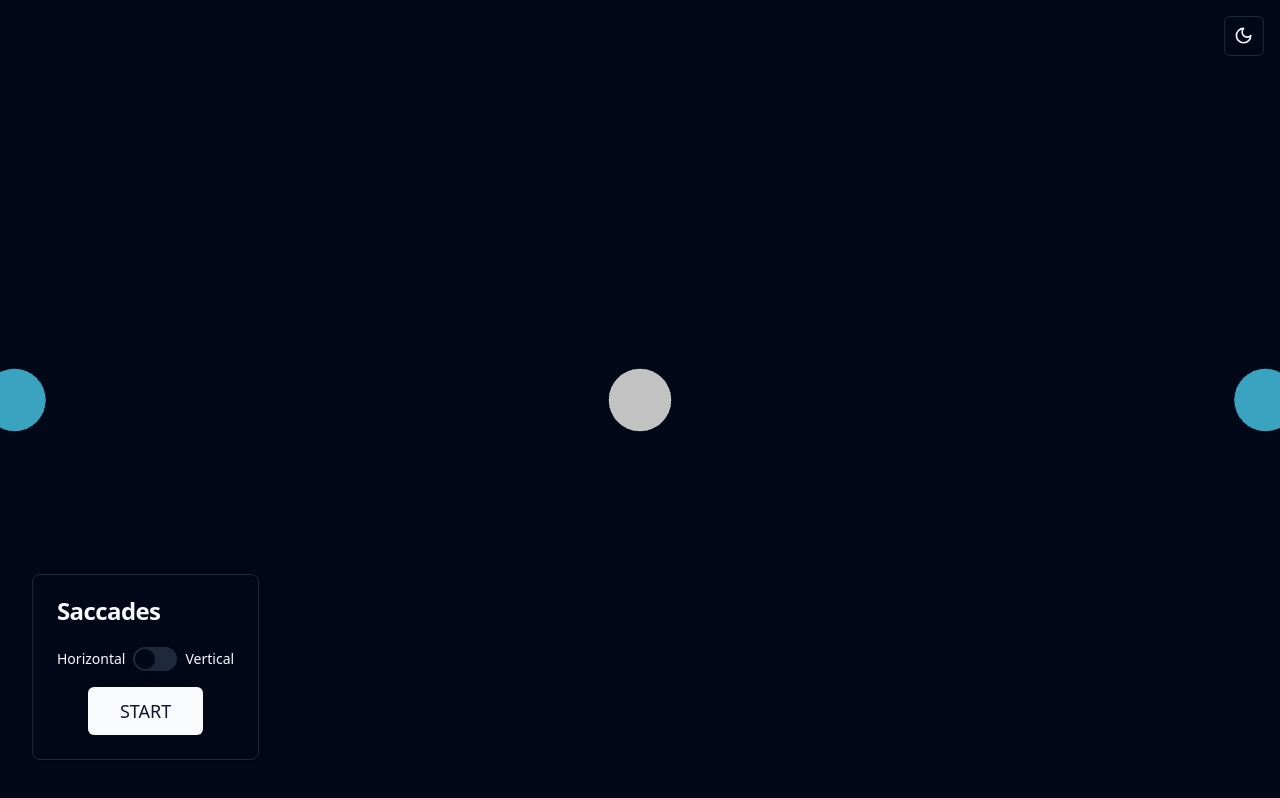
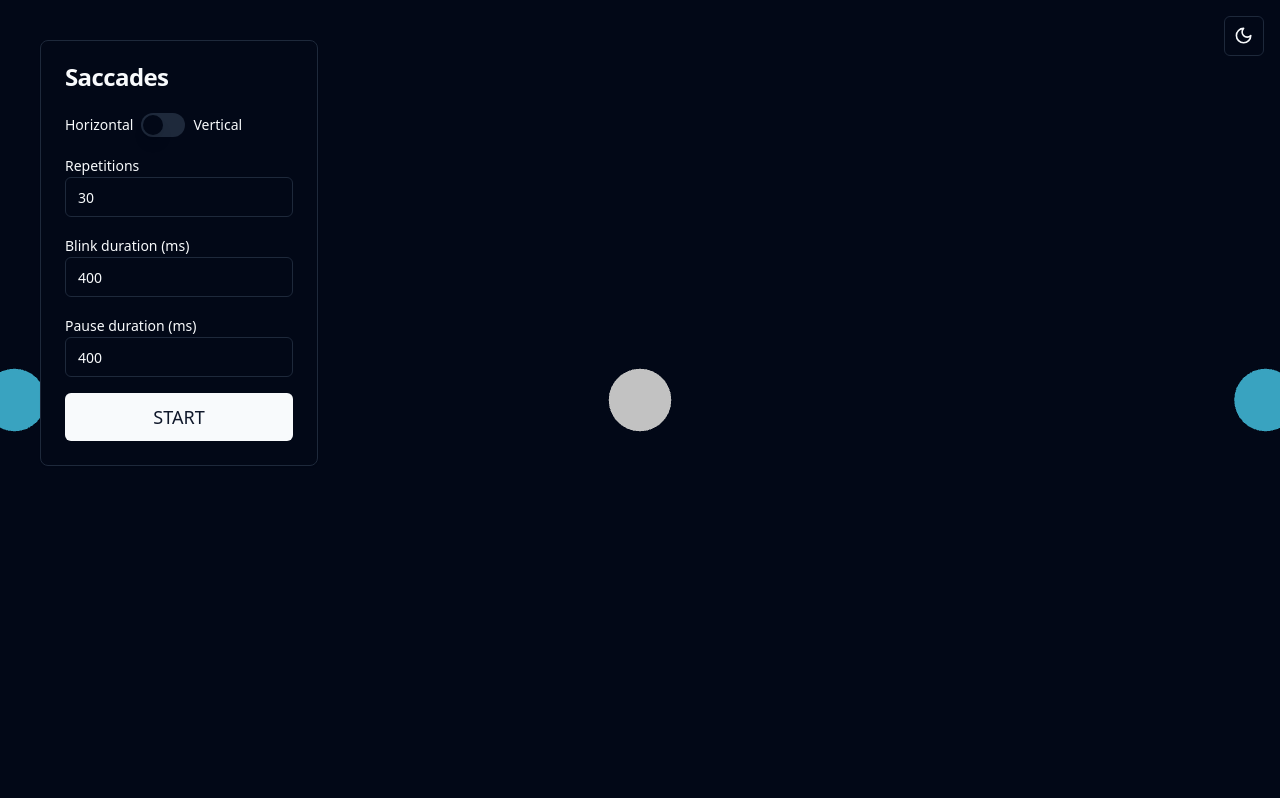
Before and after one commit to anderskk/neuro-tasks, a React (Vite) app: page / in a window 1280 px wide. Built offline with nearby package versions, Linux system fonts and the light colour scheme.

Commit message:
game config

```diff
--- a/package.json
+++ b/package.json
@@ -12,6 +12,7 @@
   "dependencies": {
     "@radix-ui/react-dropdown-menu": "^2.0.6",
     "@radix-ui/react-label": "^2.0.2",
+    "@radix-ui/react-slider": "^1.1.2",
     "@radix-ui/react-slot": "^1.0.2",
     "@radix-ui/react-switch": "^1.0.3",
     "@react-three/fiber": "^8.15.16",
@@ -26,6 +27,7 @@
     "three": "^0.161.0"
   },
   "devDependencies": {
+    "@biomejs/biome": "1.5.3",
     "@types/react": "^18.2.43",
     "@types/react-dom": "^18.2.17",
     "@typescript-eslint/eslint-plugin": "^6.14.0",
--- a/src/components/index.ts
+++ b/src/components/index.ts
@@ -1,6 +1,8 @@
 export * from "./ui/Button"
 export * from "./ui/Card"
-export * from "./ui/DropdownMenu.tsx"
+export * from "./ui/DropdownMenu"
+export * from "./ui/Input"
 export * from "./ui/Label"
+export * from "./ui/Slider"
 export * from "./ui/Switch"
 export * from "./ui/theme"
--- /dev/null
+++ b/src/components/ui/Input.tsx
@@ -0,0 +1,25 @@
+import * as React from "react"
+
+import { cn } from "@utils"
+
+export interface InputProps
+  extends React.InputHTMLAttributes<HTMLInputElement> {}
+
+const Input = React.forwardRef<HTMLInputElement, InputProps>(
+  ({ className, type, ...props }, ref) => {
+    return (
+      <input
+        type={type}
+        className={cn(
+          "flex h-10 w-full rounded-md border border-input bg-background px-3 py-2 text-sm ring-offset-background file:border-0 file:bg-transparent file:text-sm file:font-medium placeholder:text-muted-foreground focus-visible:outline-none focus-visible:ring-2 focus-visible:ring-ring focus-visible:ring-offset-2 disabled:cursor-not-allowed disabled:opacity-50",
+          className
+        )}
+        ref={ref}
+        {...props}
+      />
+    )
+  }
+)
+Input.displayName = "Input"
+
+export { Input }
--- a/src/saccades/SaccadesModule.tsx
+++ b/src/saccades/SaccadesModule.tsx
@@ -1,137 +1,197 @@
-import {Canvas, Vector3} from "@react-three/fiber";
-import {useCallback, useMemo, useState} from "react";
-import {GameConfig, OrientationConfig} from "./types/GameConfig.ts";
-import './styles.css';
-import {Button, Card, CardContent, CardHeader, CardTitle, useTheme} from "@components";
-import {OrientationSwitch} from "./components/OrientationSwitch.tsx";
-import {MeshCircle} from "./components/MeshCircle.tsx";
+import { useTheme, } from "@components";
+import { Canvas, Vector3 } from "@react-three/fiber";
+import { useCallback, useMemo, useState } from "react";
+import { MeshCircle } from "./components/MeshCircle.tsx";
+import "./styles.css";
+import { GameConfig, OrientationConfig } from "./types/GameConfig.ts";
+import { ConfigCard } from './components/ConfigCard.tsx';
 
 interface GameState {
-    state: 'playing' | 'notPlaying';
-    leftCircle: 'show' | 'hide';
-    rightCircle: 'show' | 'hide';
+	state: "playing" | "notPlaying";
+	leftCircle: "show" | "hide";
+	rightCircle: "show" | "hide";
 }
 
 const initGameState: GameState = {
-    state: 'notPlaying',
-    leftCircle: 'show',
-    rightCircle: 'show',
-}
+	state: "notPlaying",
+	leftCircle: "show",
+	rightCircle: "show",
+};
 
 const initHorizontalConfig: OrientationConfig = {
 	repetitions: 30,
 	circleColors: {
 		lightMode: {
-            center: '#000',
-            sides: '#328bff',
+			center: "#000",
+			sides: "#328bff",
 		},
 		darkMode: {
-            center: '#fff',
-            sides: '#4aceff',
-        }
+			center: "#fff",
+			sides: "#4aceff",
+		},
 	},
 	circleDistance: 6,
-    blinkInterval: 400,
-    pauseInterval: 400,
-}
+	blinkDuration: 400,
+	pauseDuration: 400,
+};
 
 const initVerticalConfig: OrientationConfig = {
 	...initHorizontalConfig,
 	circleDistance: 3.2,
-}
+};
 
 const initGameConfig: GameConfig = {
-    orientation: 'horizontal',
+	orientation: "horizontal",
 	horizontal: initHorizontalConfig,
 	vertical: initVerticalConfig,
-}
+};
 
 function SaccadesModule() {
-    const {resolveTheme} = useTheme();
+	const { resolveTheme } = useTheme();
 	const [gameConfig, setGameConfig] = useState<GameConfig>(initGameConfig);
 	const [gameState, setGameState] = useState<GameState>(initGameState);
-    const orientationConfig = useMemo(() => gameConfig[gameConfig.orientation], [gameConfig]);
+	// biome-ignore lint/correctness/useExhaustiveDependencies: <explanation>
+  const  orientationConfig = useMemo(
+		() => gameConfig[gameConfig.orientation],
+		[gameConfig],
+	);
 	const leftCirclePosition: Vector3 = useMemo(() => {
-        return gameConfig.orientation === 'horizontal' ? [orientationConfig.circleDistance, 0, 0] : [0, orientationConfig.circleDistance, 0];
+		return gameConfig.orientation === "horizontal"
+			? [orientationConfig.circleDistance, 0, 0]
+			: [0, orientationConfig.circleDistance, 0];
 	}, [gameConfig.orientation, orientationConfig.circleDistance]);
 	const circleColors = useMemo(() => {
-        return resolveTheme() === 'light' ? orientationConfig.circleColors.lightMode : orientationConfig.circleColors.darkMode
+		return resolveTheme() === "light"
+			? orientationConfig.circleColors.lightMode
+			: orientationConfig.circleColors.darkMode;
 	}, [resolveTheme, orientationConfig]);
 
 	const rightCirclePosition: Vector3 = useMemo(() => {
-        return gameConfig.orientation === 'horizontal' ? [-orientationConfig.circleDistance, 0, 0] : [0, -orientationConfig.circleDistance, 0];
+		return gameConfig.orientation === "horizontal"
+			? [-orientationConfig.circleDistance, 0, 0]
+			: [0, -orientationConfig.circleDistance, 0];
 	}, [gameConfig.orientation, orientationConfig.circleDistance]);
 
-    const startHideCircleInterval = useCallback(() =>
+	const startHideCircleInterval = useCallback(
+		() =>
 			setInterval(() => {
 				const random = Math.random();
 				if (random < 0.5) {
-                    setGameState((prevState) => ({...prevState, leftCircle: 'hide'}));
+					setGameState((prevState) => ({ ...prevState, leftCircle: "hide" }));
 				} else {
-                    setGameState((prevState) => ({...prevState, rightCircle: 'hide'}));
+					setGameState((prevState) => ({ ...prevState, rightCircle: "hide" }));
 				}
-            }, orientationConfig.blinkInterval + orientationConfig.pauseInterval)
-        , [orientationConfig.blinkInterval, orientationConfig.pauseInterval]);
+			}, orientationConfig.blinkDuration + orientationConfig.pauseDuration),
+		[orientationConfig.blinkDuration, orientationConfig.pauseDuration],
+	);
 
-    const startShowCirclesInterval = useCallback(() => setInterval(() => {
-            setGameState((prevState) => ({...prevState, leftCircle: 'show', rightCircle: 'show'}));
-        }, orientationConfig.blinkInterval + orientationConfig.pauseInterval),
-        [orientationConfig.blinkInterval, orientationConfig.pauseInterval])
+	const startShowCirclesInterval = useCallback(
+		() =>
+			setInterval(() => {
+				setGameState((prevState) => ({
+					...prevState,
+					leftCircle: "show",
+					rightCircle: "show",
+				}));
+			}, orientationConfig.blinkDuration + orientationConfig.pauseDuration),
+		[orientationConfig.blinkDuration, orientationConfig.pauseDuration],
+	);
 
 	const startGame = useCallback(() => {
-        setGameState((prevState) => ({...prevState, state: 'playing'}));
+		setGameState((prevState) => ({ ...prevState, state: "playing" }));
 		let hideCircleIntervalId: number;
 		setTimeout(() => {
 			hideCircleIntervalId = startHideCircleInterval();
-        }, orientationConfig.pauseInterval);
+		}, orientationConfig.pauseDuration);
 		const showCirclesIntervalId = startShowCirclesInterval();
-        const gameTime = (orientationConfig.repetitions + 1) * (orientationConfig.blinkInterval + orientationConfig.pauseInterval);
+		const gameTime =
+			(orientationConfig.repetitions + 1) *
+			(orientationConfig.blinkDuration + orientationConfig.pauseDuration);
 
 		setTimeout(() => {
 			clearInterval(hideCircleIntervalId);
 			clearInterval(showCirclesIntervalId);
 			setGameState(initGameState);
 		}, gameTime);
-    }, [orientationConfig.repetitions, orientationConfig.blinkInterval, orientationConfig.pauseInterval, startHideCircleInterval, startShowCirclesInterval]);
+	}, [
+		orientationConfig.repetitions,
+		orientationConfig.blinkDuration,
+		orientationConfig.pauseDuration,
+		startHideCircleInterval,
+		startShowCirclesInterval,
+	]);
 
-    const isPlaying = gameState.state === 'playing';
+	const isPlaying = gameState.state === "playing";
+
+	const toggleOrientation = () =>
+		setGameConfig((prevState) => ({
+			...prevState,
+			orientation:
+				prevState.orientation === "horizontal"
+					? "vertical"
+					: "horizontal",
+		}))
+
+	const onRepetitionChange = (num: number) => setGameConfig((prevState) => ({
+		...prevState,
+		[prevState.orientation]: {
+			...prevState[prevState.orientation],
+			repetitions: num
+		}
+	}))
+
+	const onBlinkDurationChange = (num: number) => setGameConfig((prevState) => ({
+		...prevState,
+		[prevState.orientation]: {
+			...prevState[prevState.orientation],
+			blinkDuration: num
+		}
+	}))
+
+	const onPauseDurationChange = (num: number) => setGameConfig((prevState) => ({
+		...prevState,
+		[prevState.orientation]: {
+			...prevState[prevState.orientation],
+			pauseDuration: num
+		}
+	}))
 
 	return (
 		<>
 			<Canvas>
-                <ambientLight intensity={1.5}/>
-                {gameState.leftCircle === 'show' && (
-                    <MeshCircle position={leftCirclePosition}
-                                color={circleColors.sides} radius={0.3}/>
+				<ambientLight intensity={1.5} />
+				{gameState.leftCircle === "show" && (
+					<MeshCircle
+						position={leftCirclePosition}
+						color={circleColors.sides}
+						radius={0.3}
+					/>
 				)}
-                <MeshCircle position={[0, 0, 0]}
-                            color={circleColors.center} radius={0.3}/>
-                {gameState.rightCircle === 'show' && (
-                    <MeshCircle position={rightCirclePosition}
-                                color={circleColors.sides} radius={0.3}/>
+				<MeshCircle
+					position={[0, 0, 0]}
+					color={circleColors.center}
+					radius={0.3}
+				/>
+				{gameState.rightCircle === "show" && (
+					<MeshCircle
+						position={rightCirclePosition}
+						color={circleColors.sides}
+						radius={0.3}
+					/>
 				)}
 			</Canvas>
 			{!isPlaying && (
-                <Card className="fixed left-8 bottom-10">
-                    <CardHeader>
-                        <CardTitle>Saccades</CardTitle>
-                    </CardHeader>
-                    <CardContent className="flex flex-col items-center space-y-4">
-                        <OrientationSwitch value={gameConfig.orientation}
-                                           onToggle={() => setGameConfig((prevState) => ({
-                                               ...prevState,
-                                               orientation: prevState.orientation === 'horizontal' ? 'vertical' : 'horizontal'
-                                           }))}/>
-                        <Button onClick={startGame} size="lg"
-                                type="button">
-                            START
-                        </Button>
-                    </CardContent>
-                </Card>
-            )
-            }
+				<ConfigCard
+					gameConfig={gameConfig}
+					toggleOrientation={toggleOrientation}
+					startGame={startGame}
+					onChangeRepetitions={onRepetitionChange}
+					onChangeBlinkDuration={onBlinkDurationChange}
+					onChangePauseDuration={onPauseDurationChange}
+				/>
+			)}
 		</>
-    )
+	);
 }
 
 export default SaccadesModule;
--- /dev/null
+++ b/src/saccades/components/ConfigCard.tsx
@@ -0,0 +1,84 @@
+import { Button, Card, CardContent, CardHeader, CardTitle, Input, Label } from '@components';
+import { GameConfig } from '../types/GameConfig.ts';
+import { OrientationSwitch } from './OrientationSwitch.tsx';
+import { ChangeEvent, useCallback, useId } from 'react';
+
+interface Props {
+  gameConfig: GameConfig;
+  toggleOrientation: () => void;
+  startGame: () => void;
+  onChangeBlinkDuration: (num: number) => void;
+  onChangePauseDuration: (num: number) => void;
+  onChangeRepetitions: (num: number) => void;
+}
+
+export const ConfigCard: React.FC<Props> = ({ gameConfig, toggleOrientation, startGame, onChangeRepetitions, onChangePauseDuration, onChangeBlinkDuration }) => {
+  const repetitionsId = useId()
+  const blinkDurationId = useId()
+  const pauseDurationId = useId()
+
+  const onRepetitionsChange = useCallback((event: ChangeEvent<HTMLInputElement>) => {
+    const num = Number(event.target.value)
+    if (num > 0) {
+      onChangeRepetitions(Number(event.target.value))
+    }
+  }, [onChangeRepetitions])
+
+  const onBlinkDurationChange = useCallback((event: ChangeEvent<HTMLInputElement>) => {
+    const num = Number(event.target.value)
+    if (num > 0) {
+      onChangeBlinkDuration(Number(event.target.value))
+    }
+  }, [onChangeBlinkDuration])
+
+  const onPauseDurationChange = useCallback((event: ChangeEvent<HTMLInputElement>) => {
+    const num = Number(event.target.value)
+    if (num > 0) {
+      onChangePauseDuration(Number(event.target.value))
+    }
+  }, [onChangePauseDuration])
+
+  return (
+    <Card className="fixed left-10 top-10">
+      <CardHeader>
+        <CardTitle>Saccades</CardTitle>
+      </CardHeader>
+      <CardContent className="flex flex-col space-y-4">
+        <OrientationSwitch
+          value={gameConfig.orientation}
+          onToggle={toggleOrientation}
+        />
+        <div>
+          <Label htmlFor={repetitionsId}>Repetitions</Label>
+          <Input
+            value={gameConfig[gameConfig.orientation].repetitions}
+            type="number"
+            onChange={onRepetitionsChange}
+            id={repetitionsId}
+          />
+        </div>
+        <div>
+          <Label htmlFor={blinkDurationId}>Blink duration (ms)</Label>
+          <Input
+            value={gameConfig[gameConfig.orientation].blinkDuration}
+            type="number"
+            onChange={onBlinkDurationChange}
+            id={blinkDurationId}
+          />
+        </div>
+        <div>
+          <Label htmlFor={pauseDurationId}>Pause duration (ms)</Label>
+          <Input
+            value={gameConfig[gameConfig.orientation].pauseDuration}
+            type="number"
+            onChange={onPauseDurationChange}
+            id={pauseDurationId}
+          />
+        </div>
+        <Button onClick={startGame} size="lg" type="button">
+          START
+        </Button>
+      </CardContent>
+    </Card>
+  )
+}
--- a/src/saccades/types/GameConfig.ts
+++ b/src/saccades/types/GameConfig.ts
@@ -10,8 +10,8 @@ export interface OrientationConfig {
         darkMode: CircleColors
     };
     circleDistance: number;
-    blinkInterval: number; // in milliseconds
-    pauseInterval: number; // in milliseconds
+    blinkDuration: number; // in milliseconds
+    pauseDuration: number; // in milliseconds
 }
 
 export interface GameConfig {
```
Also changed, not shown: biome.json (added, +23 -0 lines), src/components/ui/Slider.tsx (added, +26 -0 lines), 1 other file (tests, documents, lock files or other folders). Lines whose indentation alone changed are shown as unchanged.
